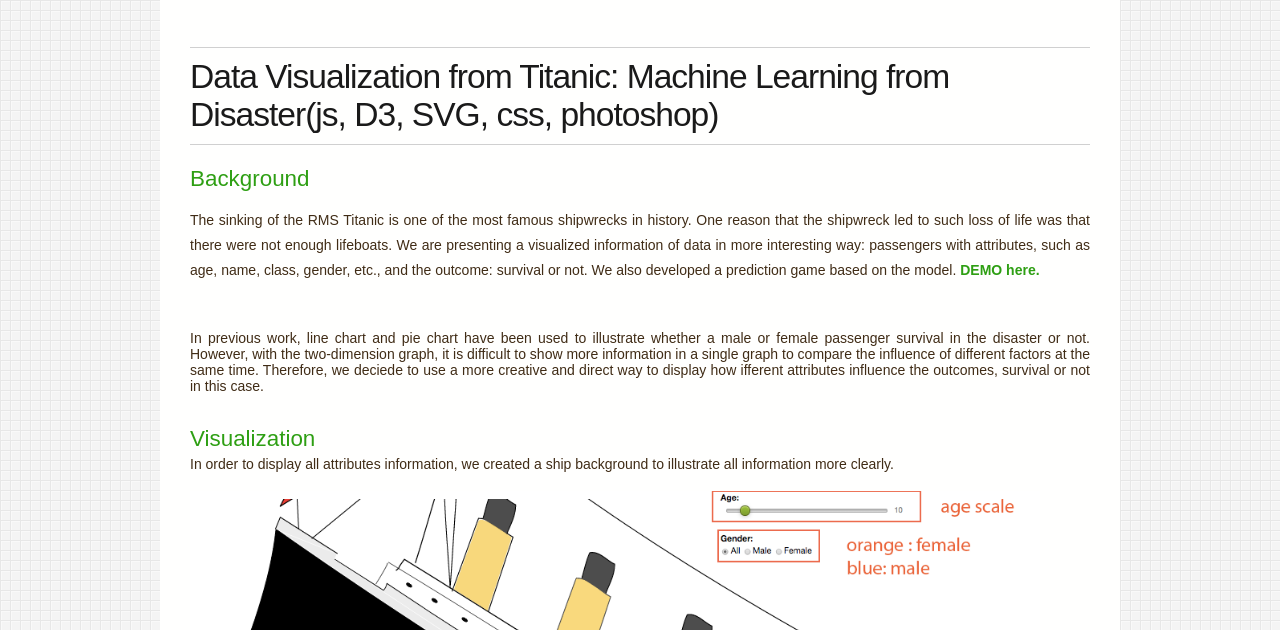
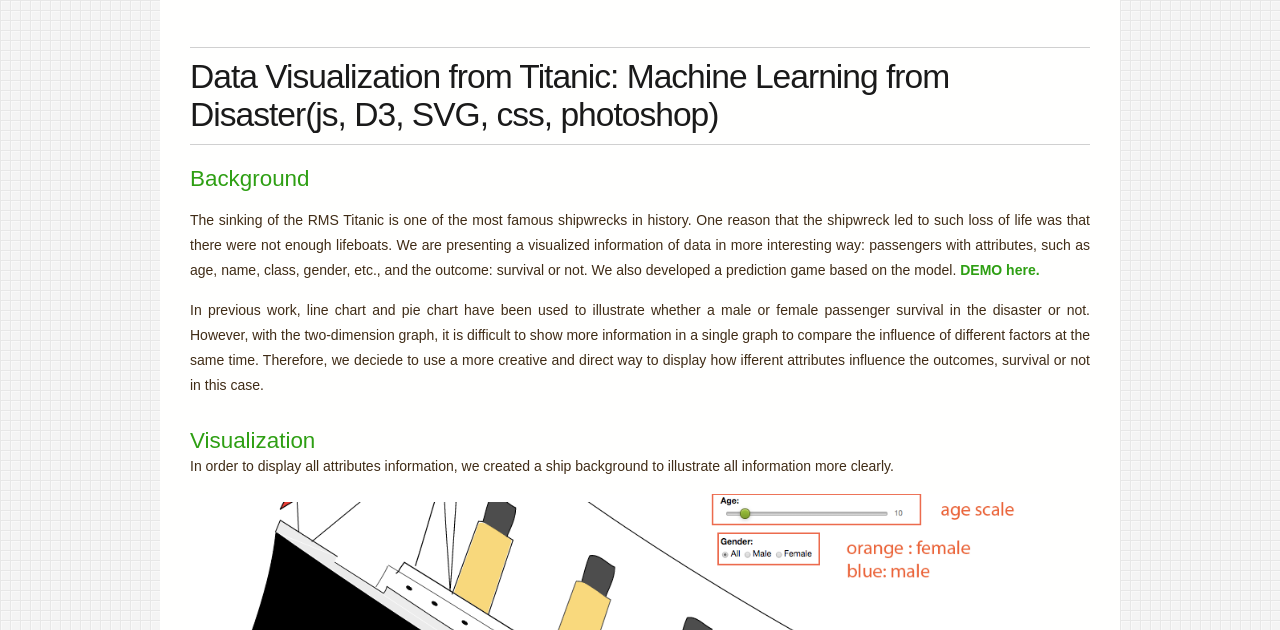
Before and after one commit to Nanour/personal_website, a plain HTML site: page work/titanic.html in a window 1280 px wide. Shown: the part 170-800 px from the top of the page. Drawn offline with Linux system fonts and the light colour scheme.

Commit message:
modify titanic page

```diff
--- a/work/titanic.html
+++ b/work/titanic.html
@@ -57,10 +57,8 @@ Released   : 20110825
 							<h3>Background</h3>
 							<br/>
 							<p>The sinking of the RMS Titanic is one of the most famous shipwrecks in history. One reason that the shipwreck led to such loss of life was that there were not enough lifeboats. We are presenting a visualized information of data in more interesting way: passengers with attributes, such as age, name, class, gender, etc., and the outcome: survival or not. We also developed a prediction game based on the model. <b><a href = "../titanic/index/index.html">DEMO here.</a></b></p>
-								<br/>
-								<br/>
-								In previous work, line chart and pie chart have been used to illustrate whether a male or female passenger survival in the disaster or not. However, with the two-dimension graph, it is difficult to show more information in a single graph to compare the influence of different factors at the same time. Therefore, we deciede to use a more creative and direct way to display how ifferent attributes influence the outcomes, survival or not in this case.
-								<br/><br/>
+							<p>
+								In previous work, line chart and pie chart have been used to illustrate whether a male or female passenger survival in the disaster or not. However, with the two-dimension graph, it is difficult to show more information in a single graph to compare the influence of different factors at the same time. Therefore, we deciede to use a more creative and direct way to display how ifferent attributes influence the outcomes, survival or not in this case. </p>
 								<br/>
 							<h3>Visualization</h3>
 								<p>In order to display all attributes information, we created a ship background to illustrate all information more clearly.
```
